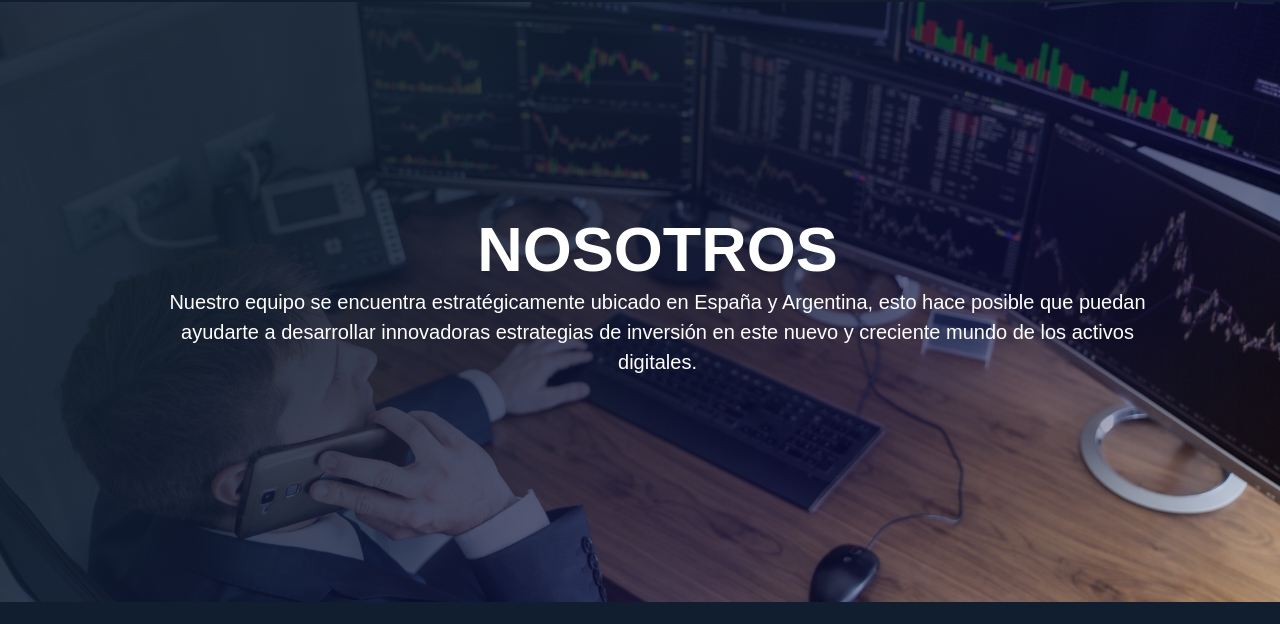
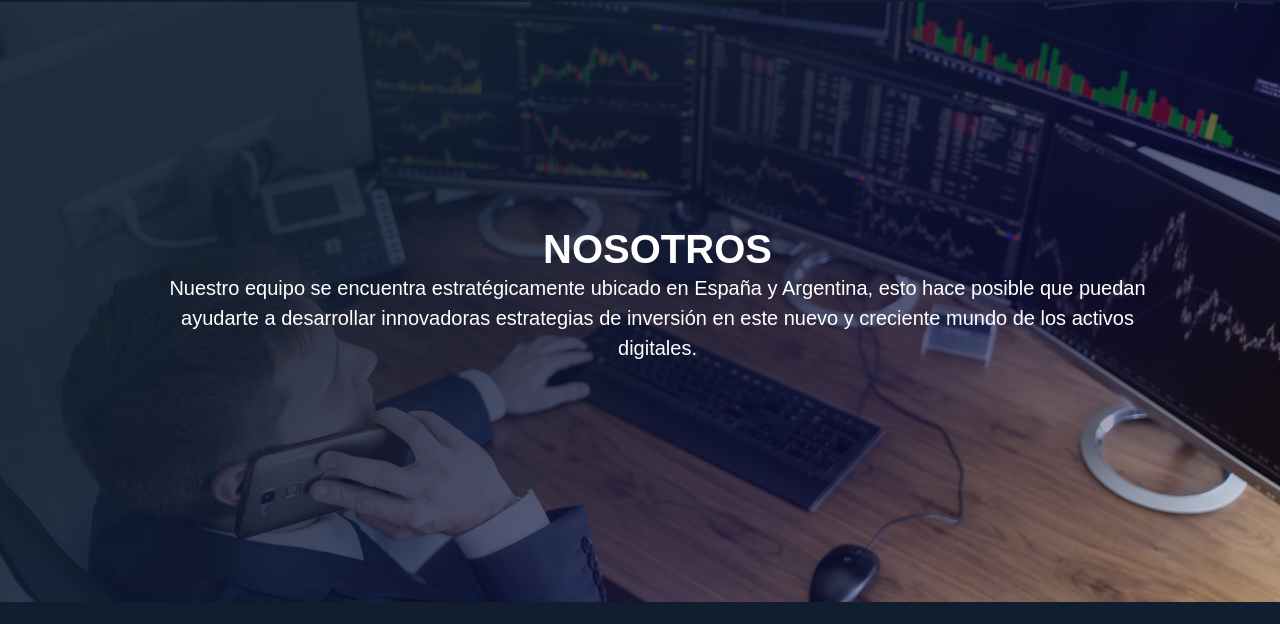
Before and after one commit to gnkdeveloper/CryptoGestor, a website: page equipo.html in a window 1280 px wide. Shown: the part 67-691 px from the top of the page. Drawn offline with nearby package versions, Linux system fonts and the light colour scheme.

Commit message:
cambios finales

```diff
--- a/equipo.html
+++ b/equipo.html
@@ -47,7 +47,7 @@
         <div class="container">
             <div class="row">
                 <div class="text-white col-12 mb-md-10 p-5 principalText animate__animated animate__fadeInLeft">
-                    <h3 class="text-white font-weight-bold mb-0">NOSOTROS</h3>
+                    <h1 class="text-white font-weight-bold mb-0">NOSOTROS</h1>
                     <p class="lead text-white font-weight-normal">Nuestro equipo se encuentra estratégicamente ubicado en España y Argentina, esto hace posible que puedan ayudarte a desarrollar innovadoras estrategias de inversión en este nuevo y creciente mundo de los activos digitales.</p>
                 </div>
             </div>
```
Also changed, not shown: media/logo/logo_dos.png.
